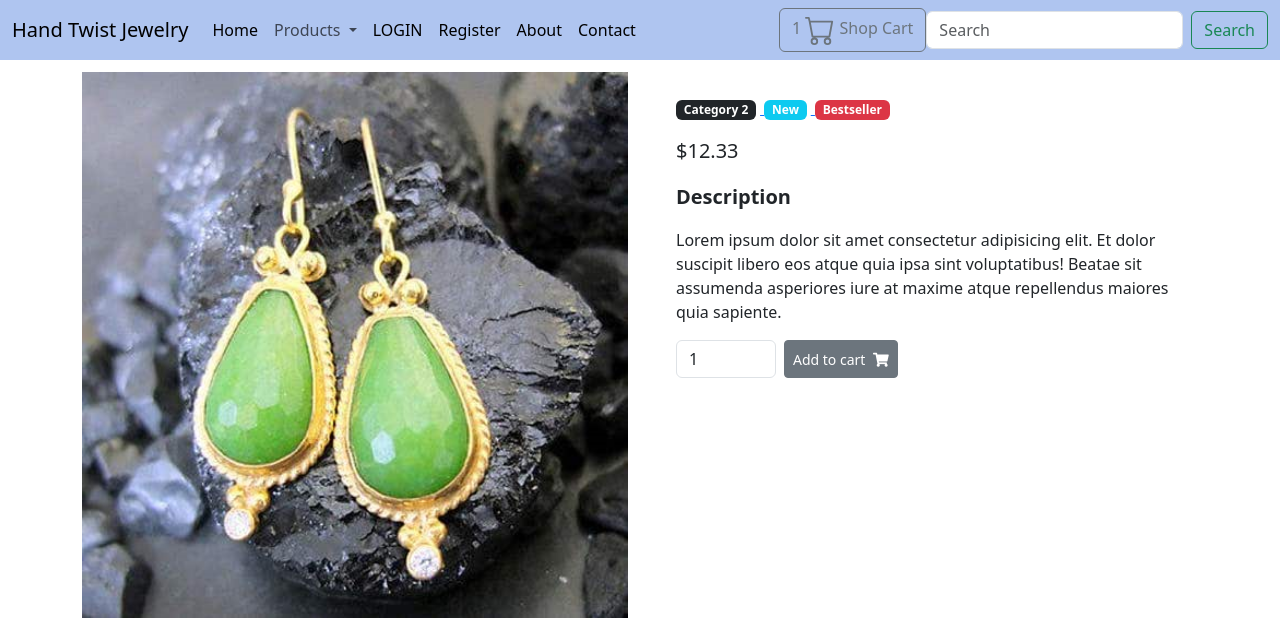
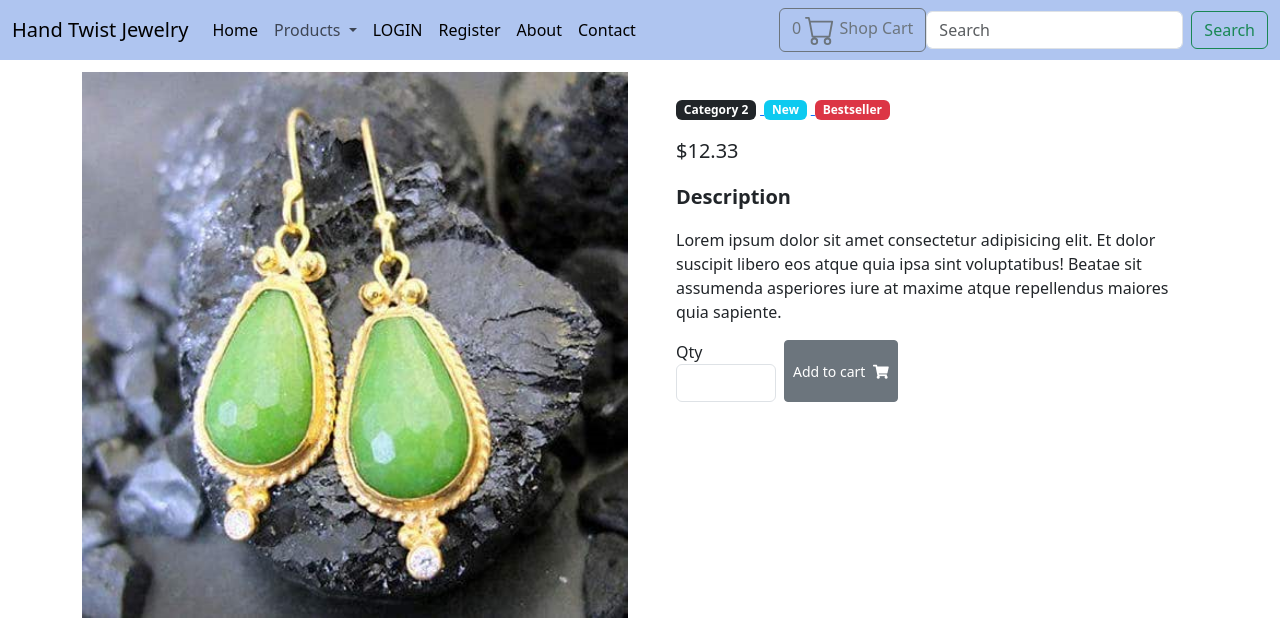
Before and after one commit to JumpsterDive/CP-Hand-Twist-Jewelry-App, a Django app: page /products/productDetails/1/ in a window 1280 px wide. Shown: the top 622 px of the page. Run offline with Django 4.2, Linux system fonts and the light colour scheme; data comes from the database, SQL or seed files in the repository; both versions use the stored data as it was after the commit; some libraries are stand-ins or nearby versions.

Commit message:
20230323 0110  Updated the shopping cart button to increment and match the added values of the cart even after the page refreshes

```diff
--- a/shopcart/cart.py
+++ b/shopcart/cart.py
@@ -13,17 +13,27 @@ class Shopcart():
             shoppingcart = self.session['skey'] = {}
         self.shoppingcart = shoppingcart
 
-    def add(self,product):
+    def add(self,product,product_qty):
         """
         Adding and updating the users basket session data
         """
         product_id = product.id   # Save the product ID
-        print(f'product_id: {product.regular_price}')
+
+        # if product_id in self.shoppingcart:
+        #     self.shoppingcart[product_id]['qty'] = product_qty
+        # else:
+        #     self.shoppingcart[product_id]={'price':str(product.regular_price),'qty':int(product_qty)}
 
         if product_id not in self.shoppingcart:    # If the product Id is not in the basket the create an item in the basket
-            self.shoppingcart[product_id] = {'price':str(product.regular_price)}
+            self.shoppingcart[product_id] = {'price':str(product.regular_price),'qty':int(product_qty)}
 
         self.session.modified = True   # Tell Django to save the sessions
+
+    def __len__(self):
+        '''
+        Get the basket data and count the qty of items
+        '''
+        return sum(item['qty'] for item in self.shoppingcart.values())  # for each value in the product sum of all the values calculated
 
 # def cart_id(request):
 #     if 'cart_id' not in request.session:
--- a/templates/base/base.html
+++ b/templates/base/base.html
@@ -21,7 +21,7 @@
   <script src="https://cdn.jsdelivr.net/npm/vue"></script>
 
   <script src="https://code.jquery.com/jquery-3.5.1.min.js"
-  integrity="sha256-9/aliU8dGd2tb6OSsuzixeV4y/faTqgFtohetphbbj0=" crossorigin="anonymous"></script>
+    integrity="sha256-9/aliU8dGd2tb6OSsuzixeV4y/faTqgFtohetphbbj0=" crossorigin="anonymous"></script>
 
   <!-- <script src="https://code.jquery.com/jquery-3.6.4.slim.js" integrity="sha256-dWvV84T6BhzO4vG6gWhsWVKVoa4lVmLnpBOZh/CAHU4=" crossorigin="anonymous"></script> -->
 
@@ -117,7 +117,18 @@
           </li>
         </ul>
         <a type="button" role="button" href="{% url 'shopcart:shopcart_summary' %}" class="btn btn-outline-secondary">
-          <div class="d-inline-flex">1</div>
+
+          {% with total_qty=shopcart|length %}
+            <div id="shopping-cart-qty" class="d-inline-flex">
+              {% if total_qty > 0 %}
+                {{total_qty}}
+              {% else %}
+                0
+              {% endif %}
+            </div>
+          {% endwith %}
+
+
           <svg xmlns="http://www.w3.org/2000/svg" width="30" height="30" fill="currentColor" class="bi bi-cart"
             viewBox="0 0 16 16">
             <path
--- a/templates/products/productDetails.html
+++ b/templates/products/productDetails.html
@@ -57,7 +57,8 @@
                     <form class="d-flex justify-content-left">
                         <!-- Default input -->
                         <div class="form-outline me-1" style="width: 100px;">
-                            <input type="number" value="1" class="form-control"  />
+                            <label for="quantitySelect">Qty</label>
+                                <input type="number" class="form-control" id="quantitySelect" />
                         </div>
                         <button type="button" value="{{productDetail.id}}" class="btn btn-secondary btn-sm ms-1" id="add-button"  >
                             Add to cart
@@ -110,11 +111,13 @@
             url: "{% url 'shopcart:shopcart_add' %}",
             data: {
                 productid: $('#add-button').val(),
+                productqty: $('#quantitySelect').val(),
                 csrfmiddlewaretoken: "{{csrf_token}}",
                 action: 'post'
             },
             success: function (json) {
-
+                // console.log(json)  //DEBUG
+                document.getElementById("shopping-cart-qty").innerHTML = json.qty
             },
             error: function (xhr, errmsg, err) {}
         });
```
Also changed, not shown: shopcart/views.py (+4 -5 lines), db.sqlite3.
